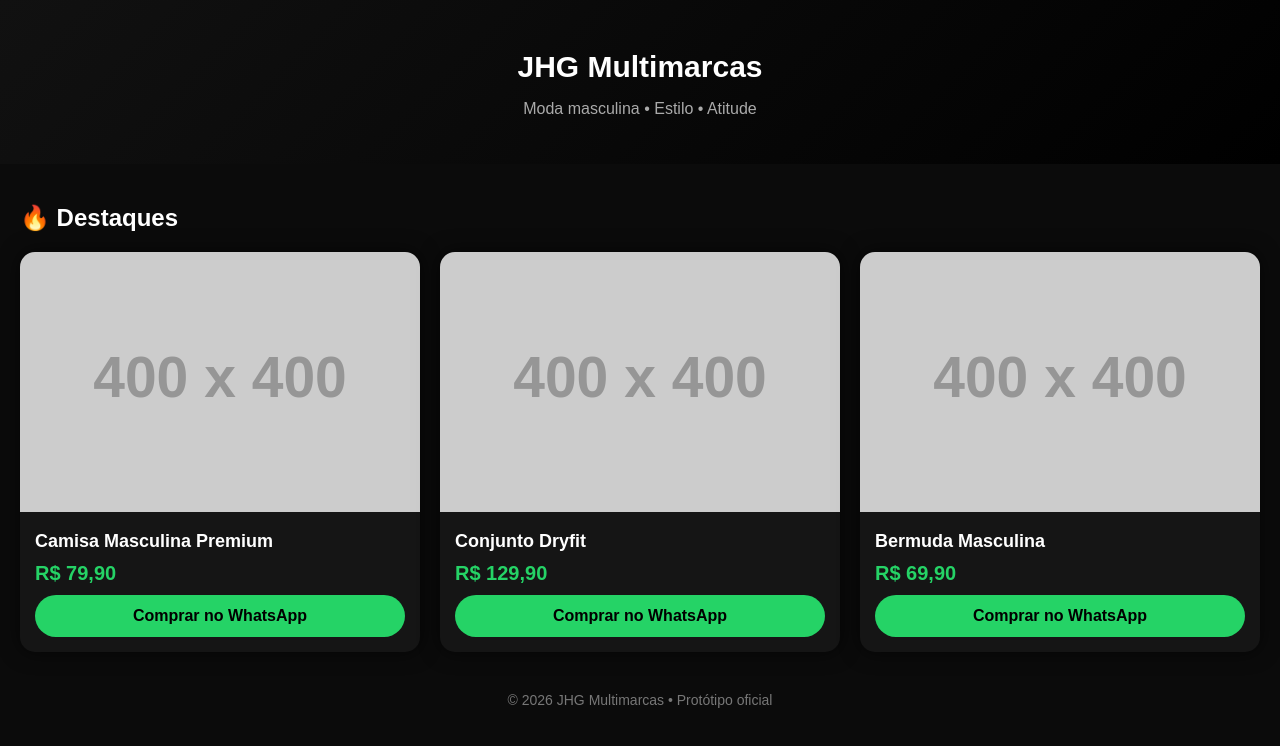
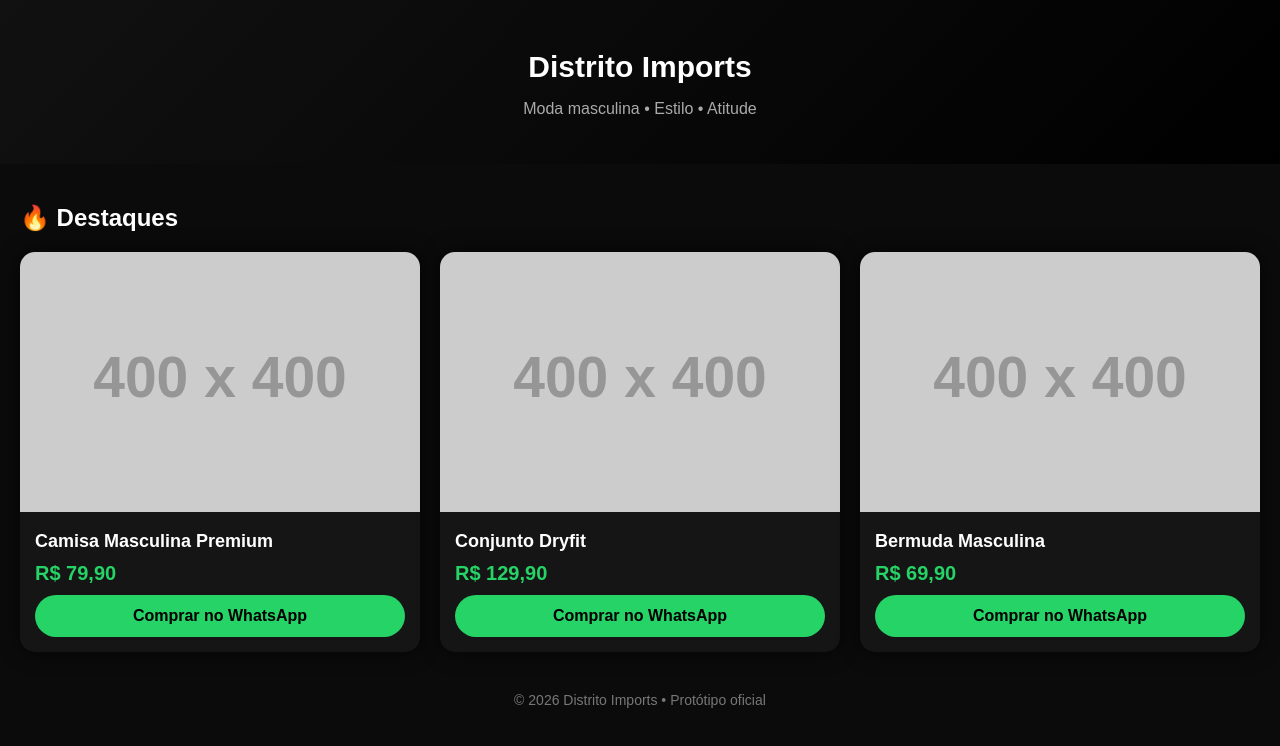
Before and after one commit to jv7404826-crypto/DISTRITO-IMPORTS, a plain HTML site: page index.html in a window 1280 px wide. Drawn offline with Linux system fonts and the light colour scheme; placeholder pictures from the web are drawn by us.

Commit message:
Update index.html

```diff
--- a/index.html
+++ b/index.html
@@ -2,7 +2,7 @@
 <html lang="pt-BR">
 <head>
 <meta charset="UTF-8">
-<title>JHG Multimarcas | Loja Masculina</title>
+<title>Distrito Imports | Loja Masculina</title>
 <meta name="viewport" content="width=device-width, initial-scale=1.0">
 <style>
 body {
@@ -84,7 +84,7 @@ footer {
 <body>
 
 <header>
-  <h1>JHG Multimarcas</h1>
+  <h1>Distrito Imports</h1>
   <p>Moda masculina • Estilo • Atitude</p>
 </header>
 
@@ -133,7 +133,7 @@ footer {
 </div>
 
 <footer>
-  © 2026 JHG Multimarcas • Protótipo oficial
+  © 2026 Distrito Imports • Protótipo oficial
 </footer>
 
 </body>
```
